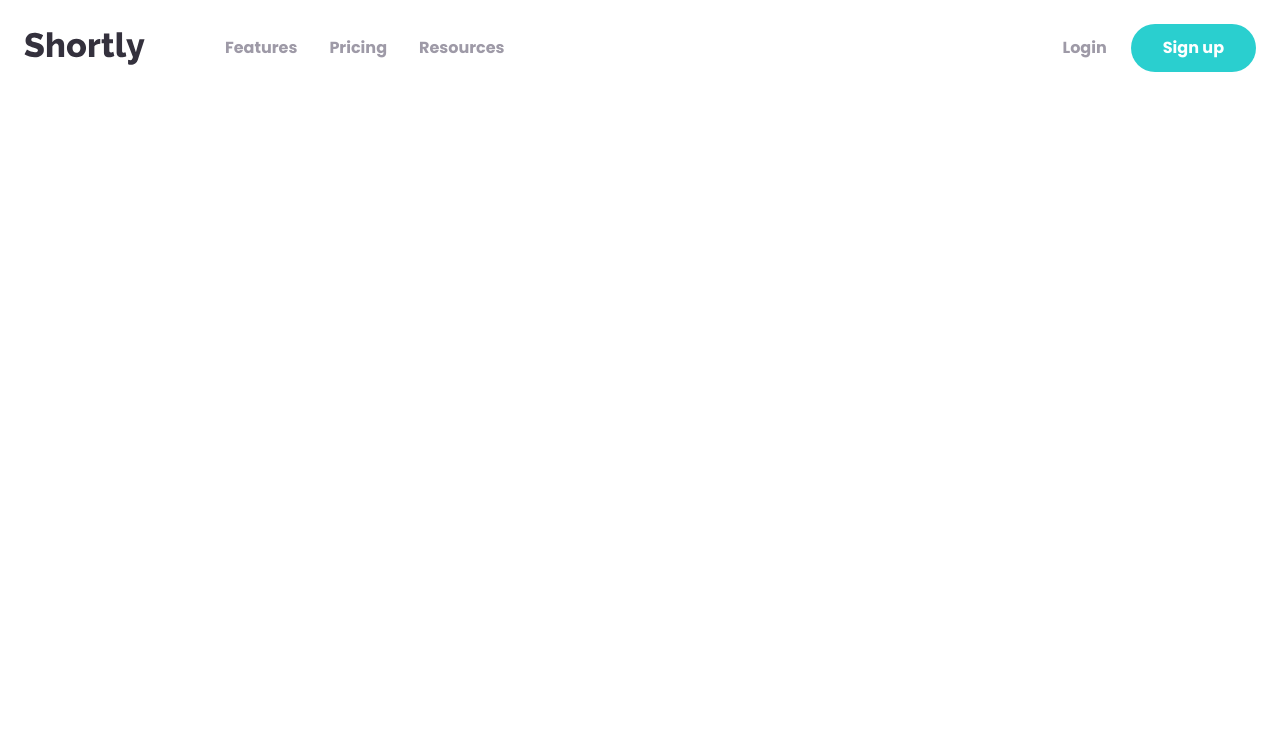
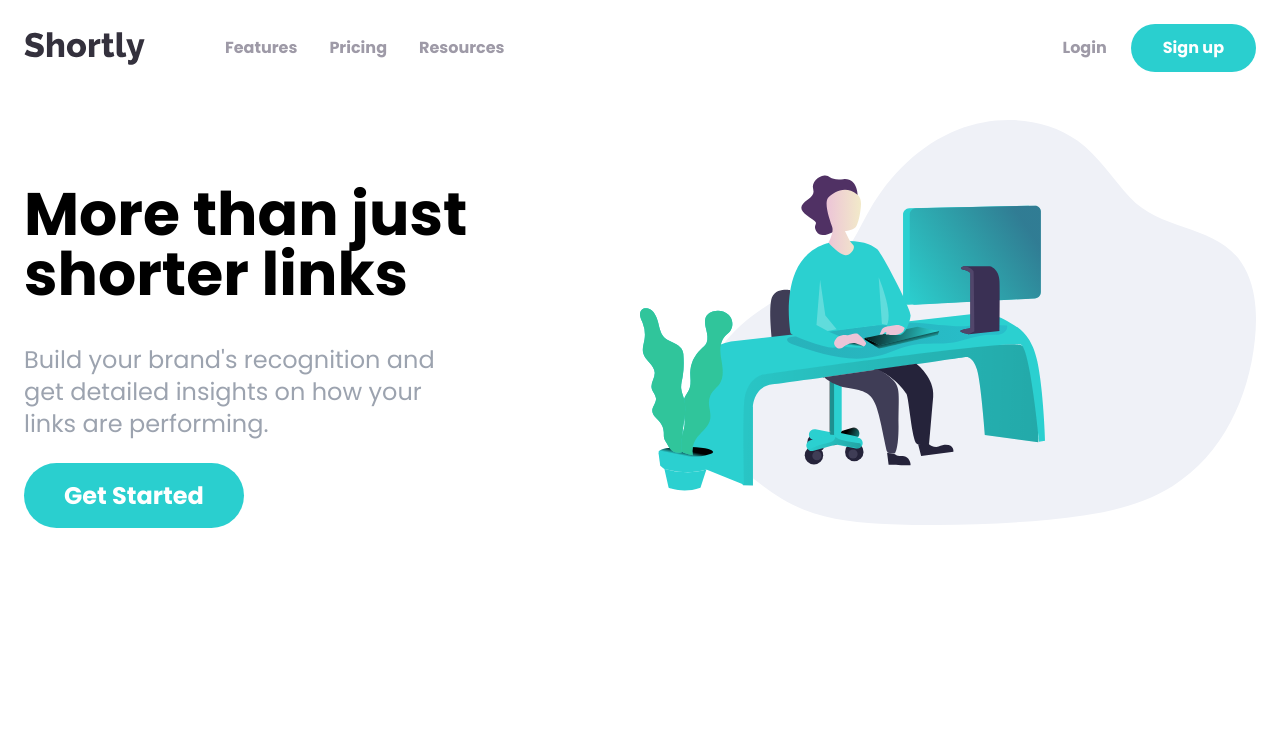
Before and after one commit to DiogoAMFerreira/tailwind-course, a website built with webpack: page 04-tailwind-projects/08-shortly/dist/index.html in a window 1280 px wide. Built offline with nearby package versions, Linux system fonts and the light colour scheme.

Commit message:
55 - Hero Section

```diff
--- a/04-tailwind-projects/08-shortly/dist/index.html
+++ b/04-tailwind-projects/08-shortly/dist/index.html
@@ -60,6 +60,42 @@
             </div>
             <!-- @TODO Mobile Menu -->
         </nav>
+        <!-- Hero Section -->
+        <section id="hero">
+            <!-- Hero Container -->
+            <!-- Flex-col-reverse will reverse the order of the columns from l2r to r2l -->
+            <div
+                class="container mx-auto flex flex-col-reverse p-6 lg:flex-row"
+            >
+                <!-- Content container -->
+                <div
+                    class="mb-44 flex flex-col space-y-10 lg:mt-16 lg:w-1/2 xl:mb-52"
+                >
+                    <h1
+                        class="text-center text-5xl font-bold lg:max-w-md lg:text-left lg:text-6xl"
+                    >
+                        More than just shorter links
+                    </h1>
+                    <p
+                        class="text-center text-2xl text-gray-400 lg:max-w-md lg:text-left"
+                    >
+                        Build your brand's recognition and get detailed insights
+                        on how your links are performing.
+                    </p>
+                    <div class="mx-auto lg:mx-0">
+                        <a
+                            href="#"
+                            class="bg-cyan rounded-full px-10 py-5 text-2xl font-bold text-white hover:opacity-70 lg:py-4"
+                            >Get Started</a
+                        >
+                    </div>
+                </div>
+                <!-- Image -->
+                <div class="md:w-180 mx-auto mb-24 lg:mb-0 lg:w-1/2">
+                    <img src="images/illustration-working.svg" alt="" />
+                </div>
+            </div>
+        </section>
     </body>
 </html>
 <script src="bundle.js"></script>
```
